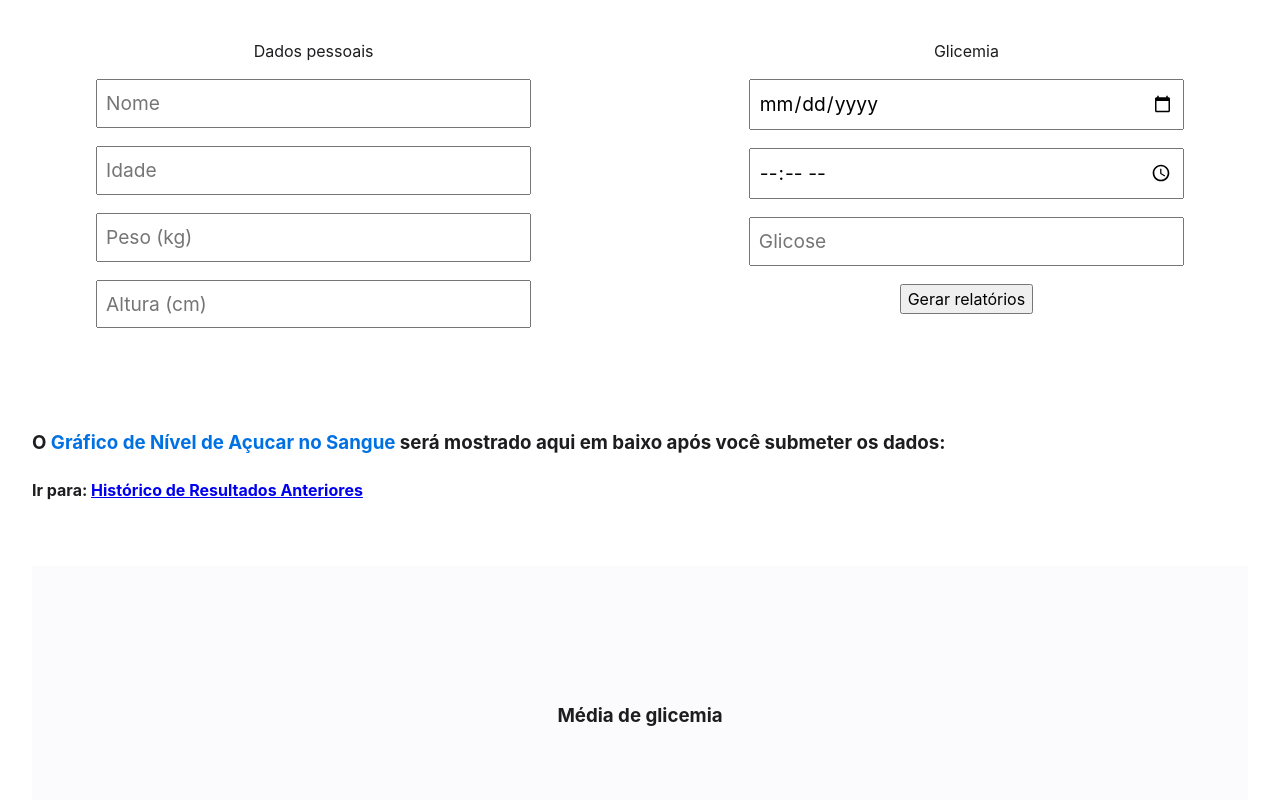
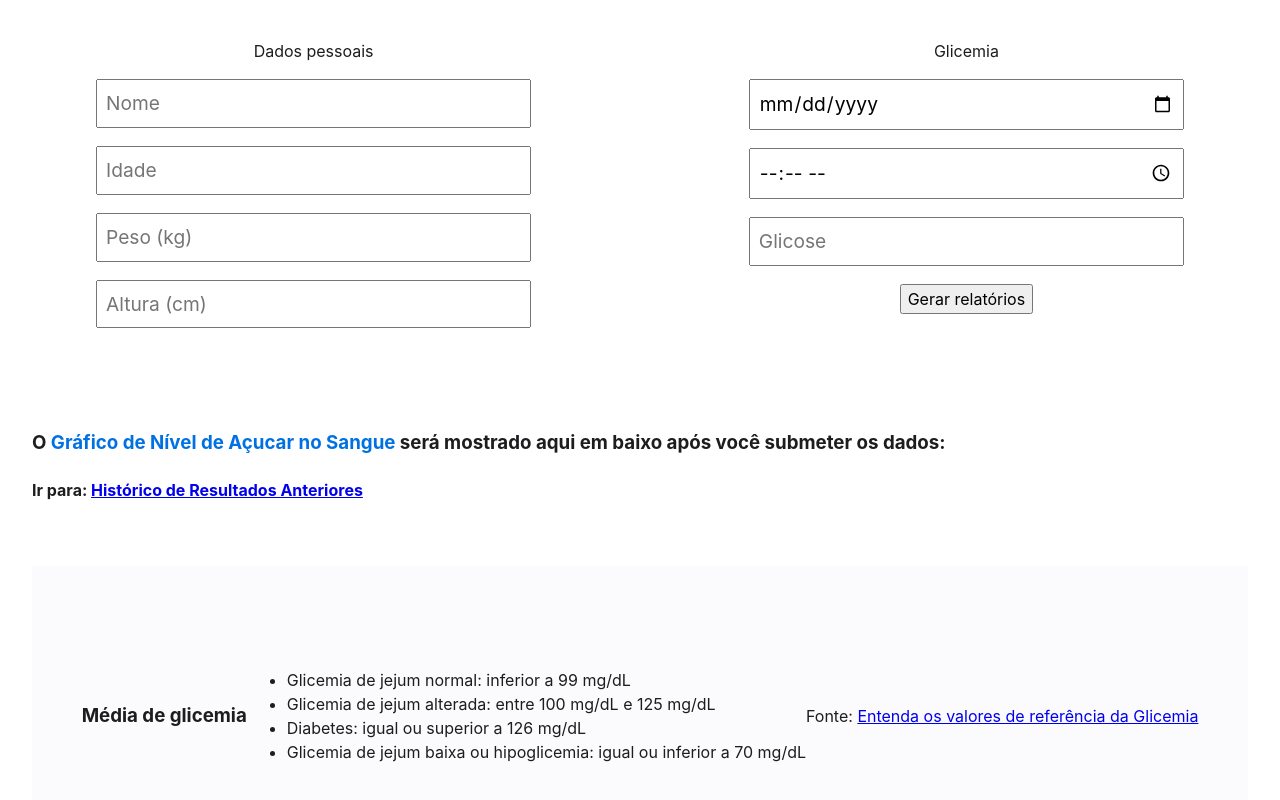
Before and after one commit to m-rcussilva/PIAppDiabem, a React (Vite) app in the folder appdiabemfrontend/: page / in a window 1280 px wide. Shown: the part 314-1114 px from the top of the page. Built offline with nearby package versions, Linux system fonts and the light colour scheme.

Commit message:
mensagem qualquer

```diff
--- a/appdiabemfrontend/src/components/GlucoseAverage/index.jsx
+++ b/appdiabemfrontend/src/components/GlucoseAverage/index.jsx
@@ -4,6 +4,26 @@ function GlucoseAverage() {
     return (
         <div className={styles.GlucoseAverageContainer}>
             <h3>Média de glicemia</h3>
+            <ul>
+                <li>Glicemia de jejum normal: inferior a 99 mg/dL</li>
+                <li>Glicemia de jejum alterada: entre 100 mg/dL e 125 mg/dL</li>
+                <li>Diabetes: igual ou superior a 126 mg/dL</li>
+                <li>
+                    Glicemia de jejum baixa ou hipoglicemia: igual ou inferior a
+                    70 mg/dL
+                </li>
+            </ul>
+
+            <p>
+                Fonte:{" "}
+                <a
+                    href="https://blog.ramosmedicinadiagnostica.com.br/entenda-os-valores-de-referencia-da-glicemia/"
+                    target="_blank"
+                >
+                    Entenda os valores de referência da Glicemia
+                </a>
+            </p>
+
         </div>
     )
 }
```
